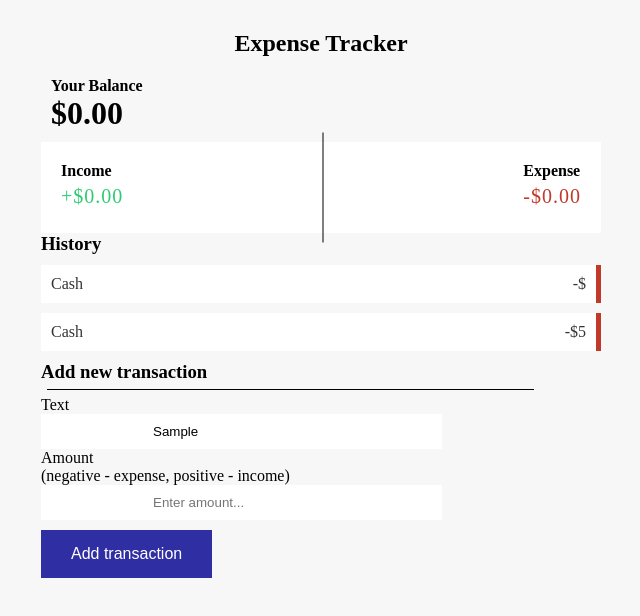
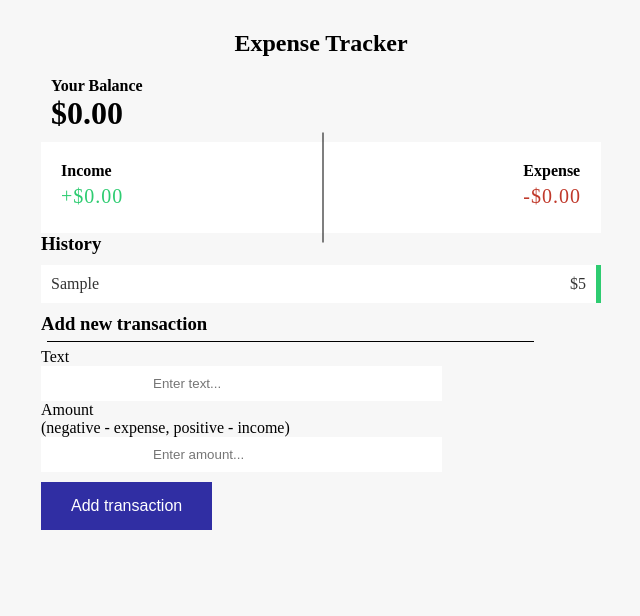
Before and after one commit to Omersim15182/Expense-Tracker, a React (Create React App) app: page / in a window 1280 px wide. Both pictures are taken after typing "Sample", "5" into the empty fields and a click on the button "Add transaction". Shown: the top 616 px of the page, without its empty margins (319-959 px from the left). Built offline with nearby package versions, Linux system fonts and the light colour scheme.

Commit message:
add the  name of product to the list

```diff
--- a/src/App.js
+++ b/src/App.js
@@ -9,6 +9,7 @@ function App() {
 
 
   return (
+
     <div className='App'>
       <div className='App-Container'>
         <Header />
--- a/src/components/AddNewTransaction.js
+++ b/src/components/AddNewTransaction.js
@@ -5,7 +5,13 @@ import TransactionList from './TransactionList';
 export default function AddNewTransaction() {
   const [addLabel, setAddLabel] = useState(0);
   const [amounts, setAmounts] = useState([]);
+  const [texts, setTexts] = useState([]);
 
+  const handleTextChange = (e, index) => {
+    const updatedTexts = [...texts];
+    updatedTexts[index] = { text: e.target.value };
+    setTexts(updatedTexts);
+  };
 
   const handleAmountChange = (e, index) => {
     const updatedAmounts = [...amounts];
@@ -21,7 +27,10 @@ export default function AddNewTransaction() {
   return (
     <div className='AddNewTransaction'>
       {Array.from({ length: addLabel }).map((_, index) => (
-        <TransactionList key={index} showTitle={false} amount={amounts[index]?.amount || ''}  />
+        <TransactionList
+          key={index} showTitle={false} amount={amounts[index]?.amount || ''}
+          text={texts[index]?.text || ''}
+        />
       ))}
       <h3>Add new transaction</h3>
       <div className='Line-New-Transaction'></div>
@@ -29,14 +38,15 @@ export default function AddNewTransaction() {
         <div className="form-control">
           <label htmlFor="text">Text</label><br></br>
 
-          <input type="text" id="text" placeholder="Enter text..." />
+          <input type="text" id="text" value={texts[addLabel]?.text || ''}
+            onChange={(e) => handleTextChange(e, addLabel)} placeholder="Enter text..." />
 
         </div>
 
         <div className="form-control">
           <label htmlFor="amount">Amount <br />(negative - expense, positive - income)</label>
 
-          <input type="number" id="amount"  value={amounts[addLabel]?.amount || ''}
+          <input type="number" id="amount" value={amounts[addLabel]?.amount || ''}
             onChange={(e) => handleAmountChange(e, addLabel)} placeholder="Enter amount..." />
         </div>
         <button type="button" className="btn" onClick={handleAddLabel} >
--- a/src/components/TransactionList.js
+++ b/src/components/TransactionList.js
@@ -1,18 +1,21 @@
 import React from 'react';
 
 
-export default function TransactionList({showTitle = true , amount }) {
+export default function TransactionList({ showTitle = true, amount, text = null }) {
 
 
-  console.log({amount});
+  console.log({ amount, text });
   return (
     <div>
-       {showTitle && <h3>History</h3>}
-        <ul id="list" className="list" >
-          <li className="minus">
-            Cash  <span>-${amount}</span><button className="delete-btn">x</button>
+      {showTitle && <h3>History</h3>}
+      {text && <ul id="list" className={`list ${amount < 0 ? 'minus' : 'plus'}`}>
+
+      <li className={amount < 0 ? 'minus' : 'plus'}>
+            {text} <span>{amount < 0 ? '-' : ''}${(amount)}</span>
+            <button className="delete-btn">x</button>
           </li>
-        </ul>
+
+      </ul>}
 
 
     </div>
```
